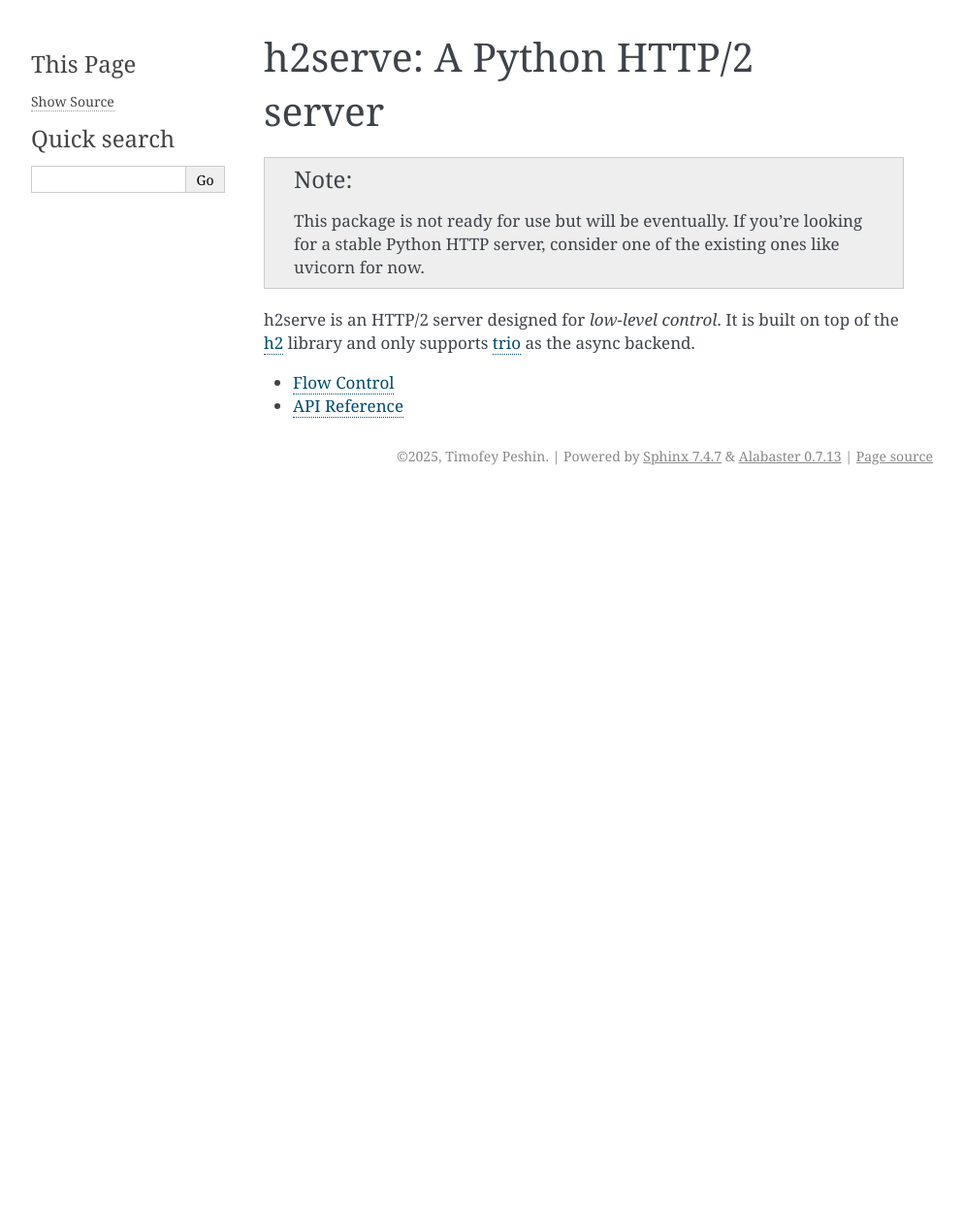
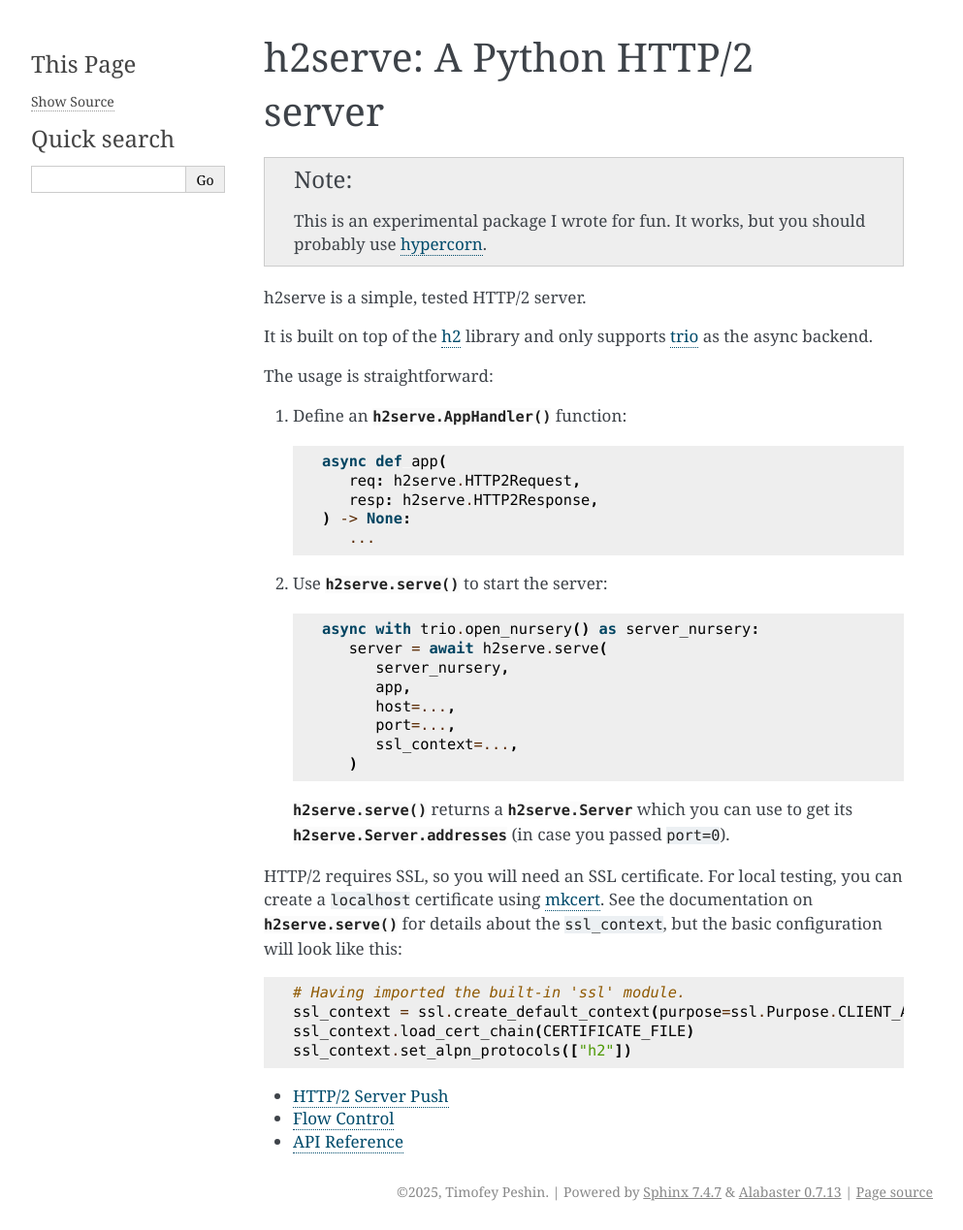
Before and after one commit to timoffex/h2serve, a Sphinx documentation site: the page built from docs/source/index.rst, in a window 1280 px wide. Shown: the whole page at 97% size, without its empty margins (148-1141 px from the left). Built offline with Sphinx 7.4.7, drawn with Linux system fonts in a browser that asks for light colours; before the commit the page ends 900 px from its top, so only the background shows below that.

Commit message:
update documentation

```diff
--- a/docs/source/flowcontrol.rst
+++ b/docs/source/flowcontrol.rst
@@ -1,4 +1,4 @@
 Flow Control
 ============
 
-Under construction.
+Work in progress.
--- a/docs/source/index.rst
+++ b/docs/source/index.rst
@@ -3,18 +3,59 @@
 
 .. note::
 
-   This package is not ready for use but will be eventually. If you're looking
-   for a stable Python HTTP server, consider one of the existing ones like
-   uvicorn for now.
+   This is an experimental package I wrote for fun. It works, but you should
+   probably use `hypercorn <https://github.com/pgjones/hypercorn>`_.
 
-h2serve is an HTTP/2 server designed for *low-level control*.
+h2serve is a simple, tested HTTP/2 server.
+
 It is built on top of the `h2 <http://python-hyper.org/projects/h2/en/stable/index.html>`_
 library and only supports `trio <https://trio.readthedocs.io/en/stable/index.html>`_
 as the async backend.
 
+The usage is straightforward:
+
+1. Define an :py:func:`h2serve.AppHandler` function:
+
+   .. code:: python
+
+      async def app(
+         req: h2serve.HTTP2Request,
+         resp: h2serve.HTTP2Response,
+      ) -> None:
+         ...
+
+2. Use :py:func:`h2serve.serve` to start the server:
+
+   .. code:: python
+
+      async with trio.open_nursery() as server_nursery:
+         server = await h2serve.serve(
+            server_nursery,
+            app,
+            host=...,
+            port=...,
+            ssl_context=...,
+         )
+
+   :py:func:`h2serve.serve` returns a :py:class:`h2serve.Server` which you can
+   use to get its :py:attr:`h2serve.Server.addresses` (in case you passed
+   `port=0`).
+
+HTTP/2 requires SSL, so you will need an SSL certificate. For local testing,
+you can create a `localhost` certificate using `mkcert <https://github.com/FiloSottile/mkcert>`_.
+See the documentation on :py:func:`h2serve.serve` for details about the
+`ssl_context`, but the basic configuration will look like this:
+
+.. code:: python
+
+   # Having imported the built-in 'ssl' module.
+   ssl_context = ssl.create_default_context(purpose=ssl.Purpose.CLIENT_AUTH)
+   ssl_context.load_cert_chain(CERTIFICATE_FILE)
+   ssl_context.set_alpn_protocols(["h2"])
 
 .. toctree::
    :maxdepth: 1
 
+   serverpush
    flowcontrol
    api
```
Also changed, not shown: README.md (+11 -3 lines), docs/source/serverpush.rst (added, +22 -0 lines), 1 other file.
